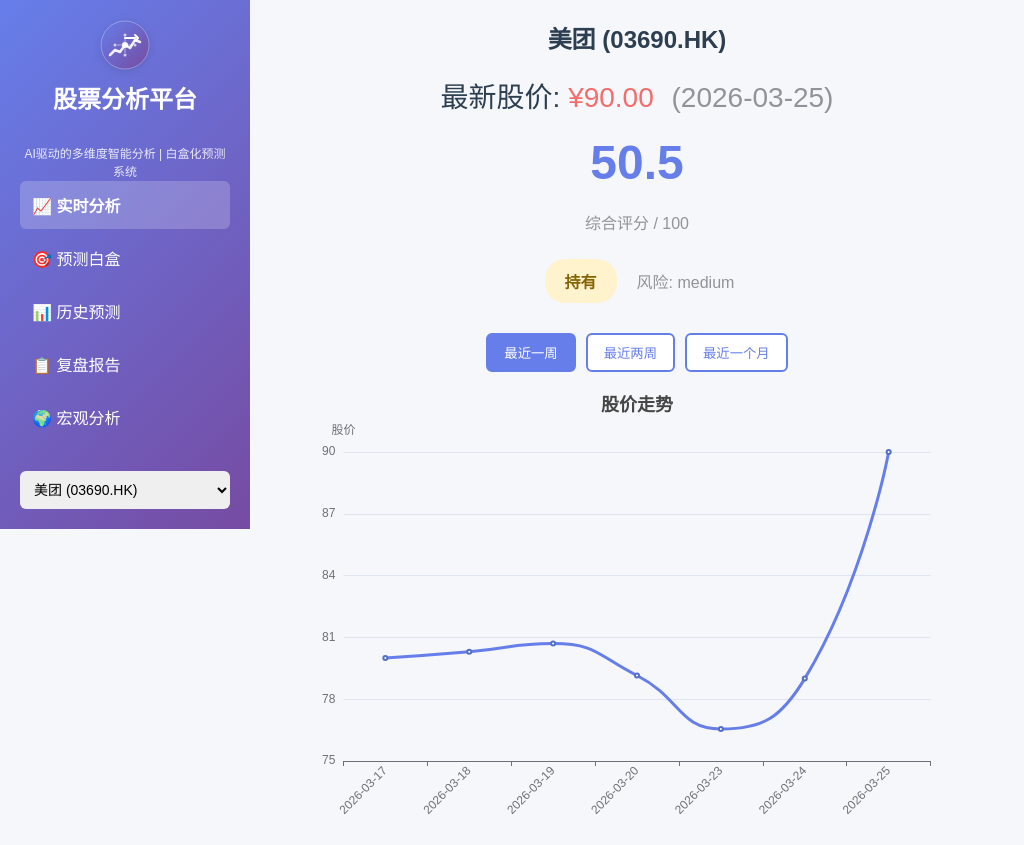
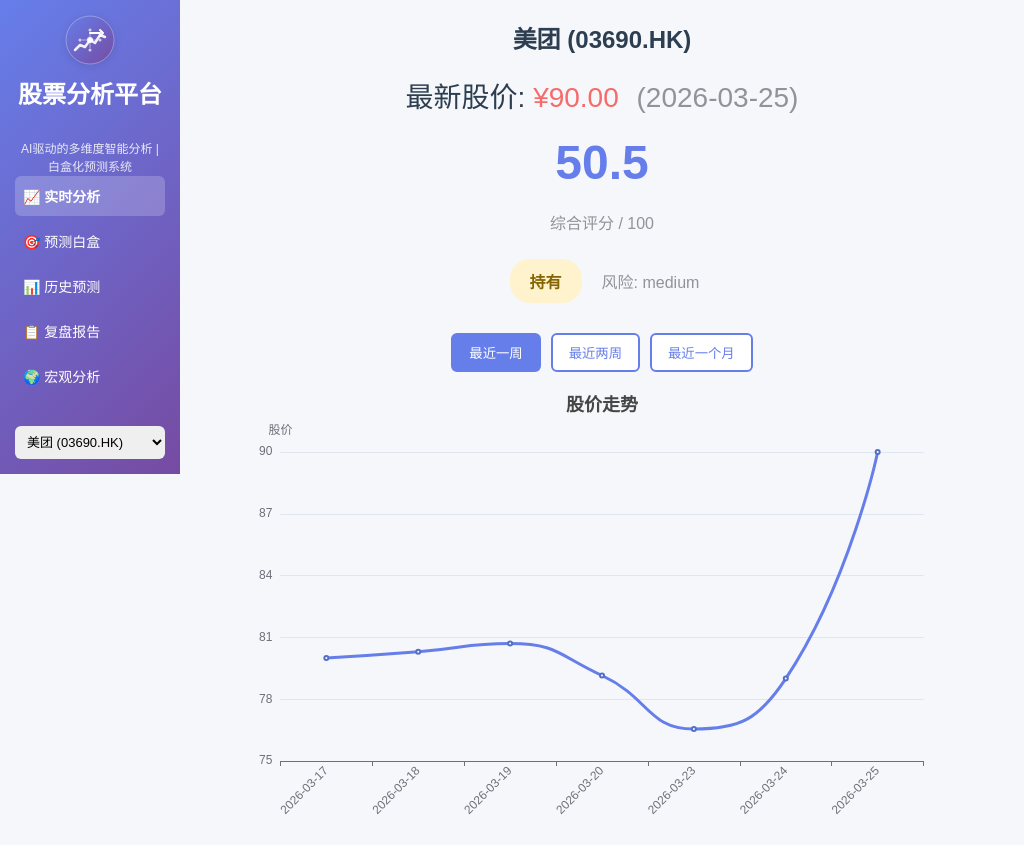
Before and after one commit to MichaelYgZhang/octo-agents, a plain HTML site: page frontend/index.html in a window 1024 px wide. Shown: the top 845 px of the page. Drawn offline with nearby package versions, Linux system fonts and the light colour scheme.

Commit message:
feat: 侧边栏宽度响应式调整
- 默认宽度250px
- 中等屏幕(≤1200px): 200px
- 平板横屏(≤1024px): 180px
- 移动端(≤768px): 280px，默认隐藏
- 添加过渡动画效果

```diff
--- a/frontend/index.html
+++ b/frontend/index.html
@@ -11,21 +11,48 @@
         body { font-family: 'Microsoft YaHei', Arial, sans-serif; background: #f5f7fa; display: flex; }
         #app { display: flex; width: 100%; min-height: 100vh; }
 
-        /* Sidebar样式 */
+        /* Sidebar样式 - 响应式宽度 */
         .sidebar {
             width: 250px;
             background: linear-gradient(135deg, #667eea 0%, #764ba2 100%);
             padding: 20px;
             color: white;
             flex-shrink: 0;
-            transition: transform 0.3s ease;
+            transition: all 0.3s ease;
+        }
+
+        /* 中等屏幕 - 窄侧边栏 */
+        @media (max-width: 1200px) and (min-width: 769px) {
+            .sidebar {
+                width: 200px;
+                padding: 15px;
+            }
+        }
+
+        /* 平板横屏 - 更窄侧边栏 */
+        @media (max-width: 1024px) and (min-width: 769px) {
+            .sidebar {
+                width: 180px;
+                padding: 15px;
+            }
+            .sidebar .logo h1 {
+                font-size: 20px;
+            }
         }
 
         .sidebar .logo h1 { font-size: 24px; margin-bottom: 30px; }
 
+        /* 小图标文字优化 */
+        @media (max-width: 1024px) and (min-width: 769px) {
+            .nav-item {
+                font-size: 14px;
+            }
+        }
+
         /* 移动端Sidebar - 默认隐藏 */
         @media (max-width: 768px) {
             .sidebar {
+                width: 280px;
                 position: fixed;
                 left: 0;
                 top: 0;
@@ -33,6 +60,7 @@
                 z-index: 1000;
                 transform: translateX(-100%);
                 box-shadow: 2px 0 10px rgba(0,0,0,0.2);
+                padding: 20px;
             }
 
             .sidebar.open {
@@ -41,6 +69,10 @@
 
             #app {
                 flex-direction: column;
+            }
+
+            .sidebar .logo h1 {
+                font-size: 22px;
             }
         }
 
@@ -53,10 +85,18 @@
             .nav-item { padding: 10px; font-size: 14px; }
         }
 
+        @media (max-width: 1024px) and (min-width: 769px) {
+            .nav-item { padding: 10px 8px; font-size: 14px; }
+        }
+
         .stock-selector { margin-top: 20px; }
         .stock-selector select { width: 100%; padding: 10px; border-radius: 6px; border: none; font-size: 14px; }
 
         @media (max-width: 768px) {
+            .stock-selector select { padding: 8px; font-size: 13px; }
+        }
+
+        @media (max-width: 1024px) and (min-width: 769px) {
             .stock-selector select { padding: 8px; font-size: 13px; }
         }
 
```
